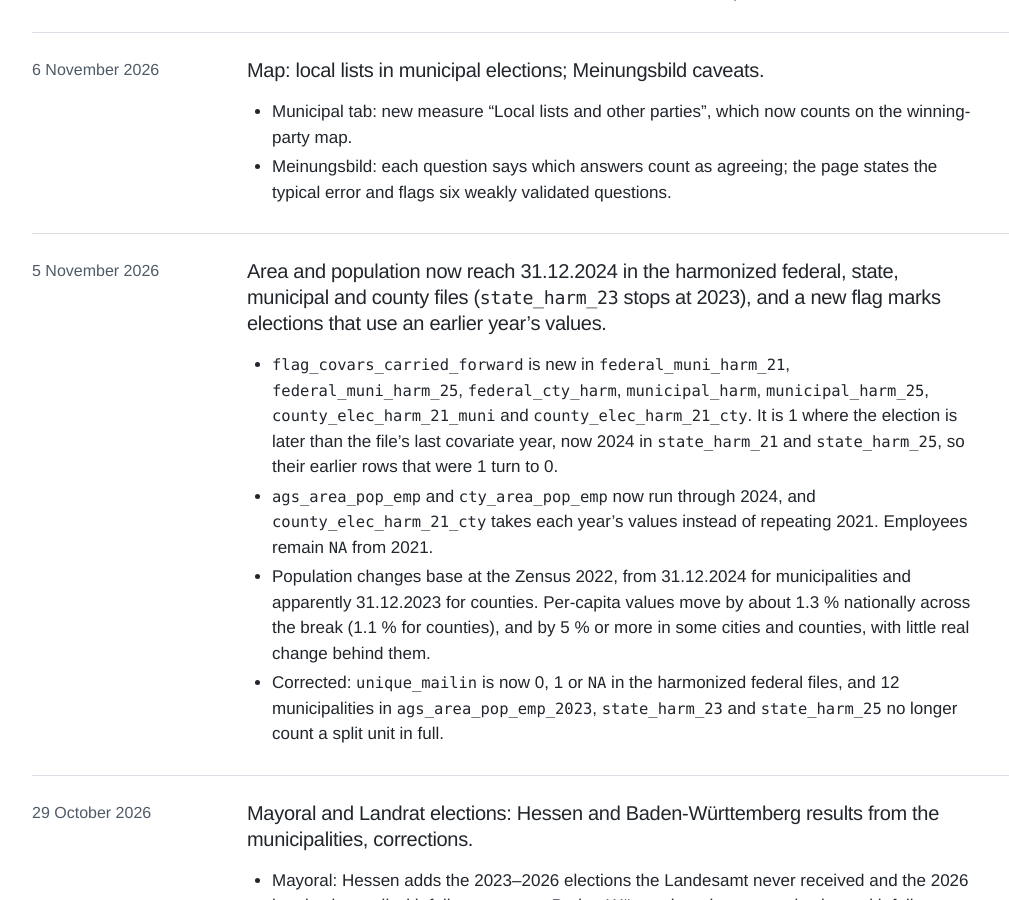
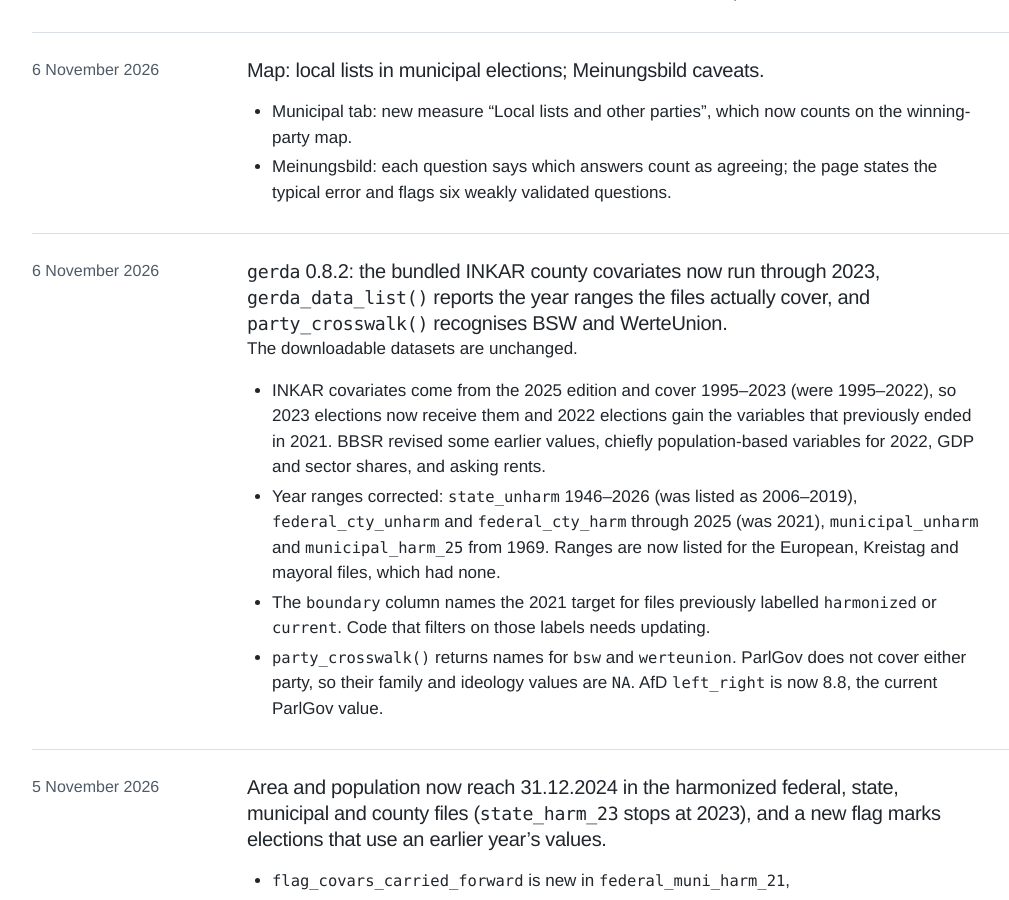
Before and after one commit to awiedem/awiedem.github.io, a Jekyll site: the page built from update-log.md, in a window 1280 px wide and 900 px high, scrolled down 452 px. Shown: the whole window, without its empty margins (10-1019 px from the left). Built offline with Jekyll 4.4.1, drawn with Linux system fonts in a browser that asks for light colours; some of the changed text lies outside the part shown.

Commit message:
gerda 0.8.2 on CRAN: version line, INKAR 1995-2023, crosswalk note, update entry
Co-Authored-By: Claude Opus 5.5 <noreply@anthropic.com>

````diff
--- a/r-package.md
+++ b/r-package.md
@@ -26,7 +26,7 @@ library(gerda)
 data <- load_gerda_web("federal_cty_harm")
 ```
 
-Current version: **0.8.1**, available on CRAN since 27 July 2026. It exposes 47 datasets, including crosswalks and covariates.
+Current version: **0.8.2**, available on CRAN since 7 November 2026. It exposes 47 datasets, including crosswalks and covariates.
 
 </div>
 <div markdown="1">
@@ -90,10 +90,10 @@ Feedback: email <hhilbig@ucdavis.edu> or open an [issue on GitHub](https://githu
 
 - **`clear_gerda_cache()`** and **`gerda_cache_dir()`**: Clear and locate the on-disk download cache used when `cache = TRUE`. The cache lives under `tools::R_user_dir("gerda", "cache")` and is only written when caching is switched on.
 
-### Covariates (INKAR county-level, 1995–2022)
+### Covariates (INKAR county-level, 1995–2023)
 
 - **`add_gerda_covariates(election_data, unmatched = "warn")`**: Appends 30 INKAR county-level socioeconomic indicators (demographics, economy, labour market, education, income, healthcare, childcare, housing, transport, public finances) to county- or municipality-level election data. On municipality data, all municipalities in the same Kreis receive identical covariate values. Coverage is strongest for 1998–2021; several newer indicators are only available for more recent years. See `gerda_covariates_codebook()` for per-variable coverage.
-  - `unmatched`: What to do about election rows that find no covariate match. `"warn"` (default) reports the exact unmatched row and unit counts, `"error"` stops, and `"ignore"` stays silent. Use `"error"` in unattended pipelines. Election years outside the INKAR window (1995–2022) are reported separately and kept with missing covariate values.
+  - `unmatched`: What to do about election rows that find no covariate match. `"warn"` (default) reports the exact unmatched row and unit counts, `"error"` stops, and `"ignore"` stays silent. Use `"error"` in unattended pipelines. Election years outside the INKAR window (1995–2023) are reported separately and kept with missing covariate values.
   - Since v0.8, county codes must be five-digit character strings and municipality AGS codes eight-digit character strings. Numeric identifiers are rejected rather than silently mismatched, which guards against lost leading zeros.
 
 - **`gerda_covariates()`**: Returns the raw covariate data as a standalone tibble for manual merging.
@@ -126,6 +126,7 @@ gerda_join_diagnostics(merged)
 - **`party_crosswalk(party_gerda, destination)`**: Maps GERDA party names to corresponding values from the [ParlGov database](http://www.parlgov.org/).
   - `party_gerda`: Character vector of party names.
   - `destination`: Target column name from ParlGov crosswalk.
+  - Parties that ParlGov does not cover, including BSW and WerteUnion, return their names but `NA` for party family, ideology scales and identifiers.
 
 ## Usage Examples
 
````
Also changed, not shown: _updates/2026-11-06-gerda-082-catalog-years.md (added, +9 -0 lines).
